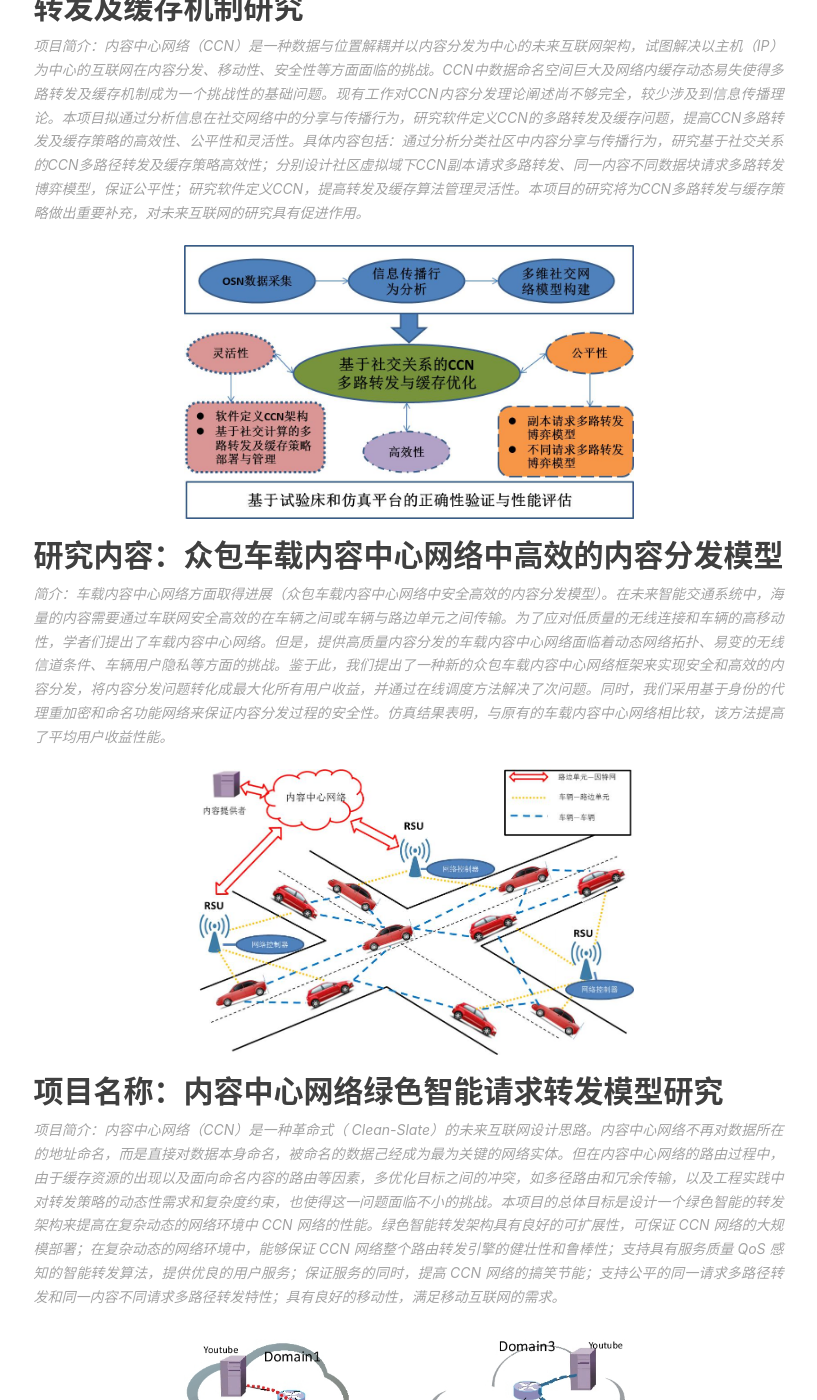
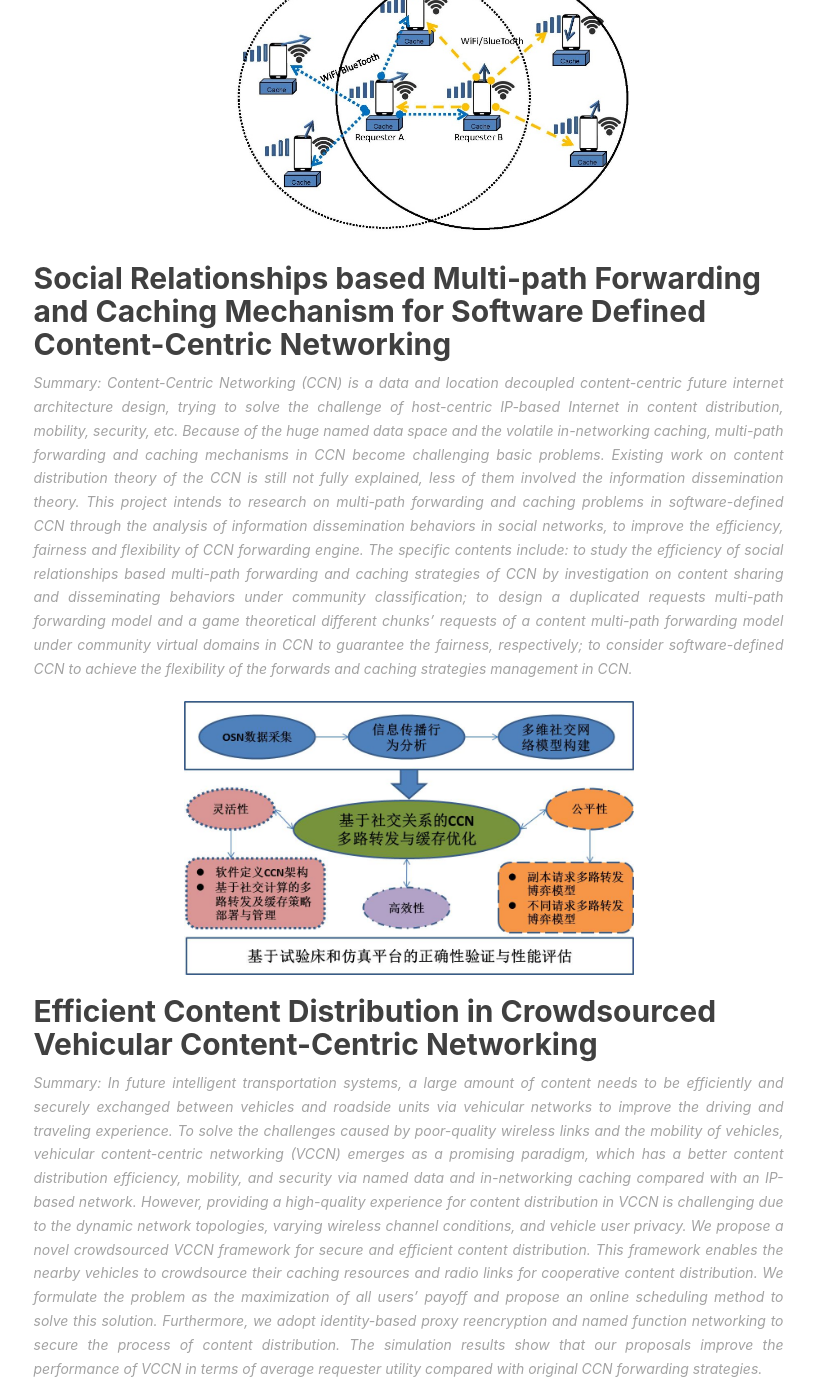
Before and after one commit to cm-li/cm-li.github.io, a Jekyll site: the page built from index.html, in a window 1280 px wide and 1400 px high, scrolled down 1789 px. Shown: the whole window, without its empty margins (134-951 px from the left). Built offline with Jekyll 4.4.1, drawn with Linux system fonts in a browser that asks for light colours; nearby versions of some CDN libraries; comment, search, counter and statistics services are not loaded; some of the changed text lies outside the part shown.

Commit message:
Update index.html

```diff
--- a/index.html
+++ b/index.html
@@ -4,61 +4,52 @@ description: "Thinking will not overcome fear but action will."
 ---
 <div class="post-preview">
   <h2 class="post-title">
-      项目名称：内容中心移动边缘计算网络服务机制研究
+      Service Mechanism of Content-Centric Mobile Edge Computing Networking
   </h2>
   <div class="post-content-preview" style="text-align: justify;">
-    项目简介: 随着移动互联网的发展，智能移动终端的普及，移动互联网数据流量增长迅猛。针对未来互联网所面临的爆炸式数据流量增长与海量资源受限移动智能终端设备连接并存的新挑战，本项目通过研究内容中心移动边缘计算网络（ Content-Centric Mobile Edge Computing Networking， CCMECN）的部署与管理、共享数据缓存、任务卸载等问题，直接对数据和计算命名，将唯一标识的命名计算作为服务，网络内缓存高流行度的可共享计算结果，提高内容中心移动边缘计算网络的部署灵活性与可扩展性、共享计算效率、公平性和移动性，满足未来新型业务的低时延、高能效、高可靠和高移动性的需求。
+      Summary: With the rise of artificial intelligence, autonomous driving, virtual reality and other technologies, the contradiction of the limited resources of mobile terminals and resource demand intensive applications make Mobile Edge Computing be one of the key technologies of 5G. However, as the Internet architecture is evolving from the host-centric model to the content-centric model, IP-based mobile edge computing networks face challenges in content distribution, computing results sharing, mobility, and security. This project tries to explore the design of Content-Centric Mobile Edge Computing Networking (CCMECN). In CCMECN, we directly name the content and calculation, cache the popular shareable content and calculation results in the network, realize efficient content distribution and calculation sharing, and meet the needs of low-latency, energy-efficient, and highly mobile in the future new business.
   </div>
   <div><img style="display:block; width: 60%; margin-top: 20px; margin-right: auto; margin-left: auto;"src="/img/project-study/ccmecn-content-1.jpg"></div>
 </div>
 
 <div class="post-preview">
   <h2 class="post-title">
-      研究内容：众包内容中心移动网络中鲁棒的缓存控制模型
+     Robust Caching Control in Crowdsourced Content-Centric Mobile Networking
   </h2>
   <div class="post-content-preview" style="text-align: justify;">
-      简介：为了提供稳定高质量的内容分发服务，我们首先设计了一个新颖的众包内容中心移动网络框架。邻近的移动用户通过众包他们的缓存资源和无线电链接来互相合作。随后，我们从缓存数据的角度分析了众包内容中心移动网络的性能的上下界。针对用户移动性，为了保证稳定的服务质量，我们提出了一种鲁棒的缓存控制方案。我们使用Kullback-Leibler距离来表征用户移动性分布的不确定性，并将缓存控制问题转换成机会约束的鲁棒性优化。通过评估结果，我们可以看到鲁棒的缓存控制机制不仅可以提供比其他策略更稳定且更高的缓存命中率。
+     Summary: As the global mobile data traffic grows dramatically in recent years, mobile services are shifting from connection-centric communications to content-centric communications. Content-Centric Networking is a promising clean-slate paradigm with the features of named data and in-network caching. However, the content caching and sharing among mobile clients is not yet considered in Content-Centric Mobile Networking (CCMN). To supply a stable high quality of service for content distribution, we design a novel crowdsourced CCMN framework firstly. The vicinal mobile users collaborate with each other by crowdsourcing their caching resources and radio links. Subsequently, we analyze the performance bound of crowdsourced CCMN in perspective of cached data. Furthermore, to guarantee the stability of service quality against user mobility, we propose a robust caching control scheme. We use Kullback-Leibler divergence to characterize user mobility distribution uncertainty and formulate the caching control problem into a chance-constrained robust optimization. By the evaluation results, we can see that the robust caching control mechanism can provide not only a more stable but also higher cache hit ratio than other strategies.
   </div>
   <div><img style="display:block; width: 60%; margin-top: 20px; margin-right: auto; margin-left: auto;"src="/img/project-study/ccmecn-content-2.jpg"></div>
 </div>
 
 <div class="post-preview">
   <h2 class="post-title">
-      项目名称：基于社交关系与软件定义的内容中心网络多路转发及缓存机制研究
+      Social Relationships based Multi-path Forwarding and Caching Mechanism for Software Defined Content-Centric Networking
   </h2>
   <div class="post-content-preview" style="text-align: justify;">
-      项目简介：内容中心网络（CCN）是一种数据与位置解耦并以内容分发为中心的未来互联网架构，试图解决以主机（IP）为中心的互联网在内容分发、移动性、安全性等方面面临的挑战。CCN中数据命名空间巨大及网络内缓存动态易失使得多路转发及缓存机制成为一个挑战性的基础问题。现有工作对CCN内容分发理论阐述尚不够完全，较少涉及到信息传播理论。本项目拟通过分析信息在社交网络中的分享与传播行为，研究软件定义CCN的多路转发及缓存问题，提高CCN多路转发及缓存策略的高效性、公平性和灵活性。具体内容包括：通过分析分类社区中内容分享与传播行为，研究基于社交关系的CCN多路径转发及缓存策略高效性；分别设计社区虚拟域下CCN副本请求多路转发、同一内容不同数据块请求多路转发博弈模型，保证公平性；研究软件定义CCN，提高转发及缓存算法管理灵活性。本项目的研究将为CCN多路转发与缓存策略做出重要补充，对未来互联网的研究具有促进作用。
+     Summary: Content-Centric Networking (CCN) is a data and location decoupled content-centric future internet architecture design, trying to solve the challenge of host-centric IP-based Internet in content distribution, mobility, security, etc. Because of the huge named data space and the volatile in-networking caching, multi-path forwarding and caching mechanisms in CCN become challenging basic problems. Existing work on content distribution theory of the CCN is still not fully explained, less of them involved the information dissemination theory. This project intends to research on multi-path forwarding and caching problems in software-defined CCN through the analysis of information dissemination behaviors in social networks, to improve the efficiency, fairness and flexibility of CCN forwarding engine. The specific contents include: to study the efficiency of social relationships based multi-path forwarding and caching strategies of CCN by investigation on content sharing and disseminating behaviors under community classification; to design a duplicated requests multi-path forwarding model and a game theoretical different chunks’ requests of a content multi-path forwarding model under community virtual domains in CCN to guarantee the fairness, respectively; to consider software-defined CCN to achieve the flexibility of the forwards and caching strategies management in CCN.
   </div>
   <div><img style="display:block; width: 60%; margin-top: 20px; margin-right: auto; margin-left: auto;"src="/img/project-study/socialrelationshipsoftwaredefinition.jpg"></div>
 </div>
 
 <div class="post-preview">
   <h2 class="post-title">
-      研究内容：众包车载内容中心网络中高效的内容分发模型
+      Efficient Content Distribution in Crowdsourced Vehicular Content-Centric Networking
   </h2>
   <div class="post-content-preview" style="text-align: justify;">
-      简介：车载内容中心网络方面取得进展（众包车载内容中心网络中安全高效的内容分发模型）。在未来智能交通系统中，海量的内容需要通过车联网安全高效的在车辆之间或车辆与路边单元之间传输。为了应对低质量的无线连接和车辆的高移动性，学者们提出了车载内容中心网络。但是，提供高质量内容分发的车载内容中心网络面临着动态网络拓扑、易变的无线信道条件、车辆用户隐私等方面的挑战。鉴于此，我们提出了一种新的众包车载内容中心网络框架来实现安全和高效的内容分发，将内容分发问题转化成最大化所有用户收益，并通过在线调度方法解决了次问题。同时，我们采用基于身份的代理重加密和命名功能网络来保证内容分发过程的安全性。仿真结果表明，与原有的车载内容中心网络相比较，该方法提高了平均用户收益性能。
+     Summary: In future intelligent transportation systems, a large amount of content needs to be efficiently and securely exchanged between vehicles and roadside units via vehicular networks to improve the driving and traveling experience. To solve the challenges caused by poor-quality wireless links and the mobility of vehicles, vehicular content-centric networking (VCCN) emerges as a promising paradigm, which has a better content distribution efficiency, mobility, and security via named data and in-networking caching compared with an IP-based network. However, providing a high-quality experience for content distribution in VCCN is challenging due to the dynamic network topologies, varying wireless channel conditions, and vehicle user privacy. We propose a novel crowdsourced VCCN framework for secure and efficient content distribution. This framework enables the nearby vehicles to crowdsource their caching resources and radio links for cooperative content distribution. We formulate the problem as the maximization of all users’ payoff and propose an online scheduling method to solve this solution. Furthermore, we adopt identity-based proxy reencryption and named function networking to secure the process of content distribution. The simulation results show that our proposals improve the performance of VCCN in terms of average requester utility compared with original CCN forwarding strategies.
   </div>
   <div><img style="display:block; width: 60%; margin-top: 20px; margin-right: auto; margin-left: auto;"src="/img/project-study/crowdsourcedvehicularccn.jpg"></div>
 </div>
 
 <div class="post-preview">
   <h2 class="post-title">
-      项目名称：内容中心网络绿色智能请求转发模型研究
+      Green Intelligent Requests Forwarding Model of Content-Centric Networking
   </h2>
   <div class="post-content-preview" style="text-align: justify;">
-      项目简介：内容中心网络（CCN）是一种革命式（ Clean-Slate）的未来互联网设计思路。内容中心网络不再对数据所在的地址命名，而是直接对数据本身命名，被命名的数据己经成为最为关键的网络实体。但在内容中心网络的路由过程中，由于缓存资源的出现以及面向命名内容的路由等因素，多优化目标之间的冲突，如多径路由和冗余传输，以及工程实践中对转发策略的动态性需求和复杂度约束，也使得这一问题面临不小的挑战。本项目的总体目标是设计一个绿色智能的转发架构来提高在复杂动态的网络环境中 CCN 网络的性能。绿色智能转发架构具有良好的可扩展性，可保证 CCN 网络的大规模部署；在复杂动态的网络环境中，能够保证 CCN 网络整个路由转发引擎的健壮性和鲁棒性；支持具有服务质量 QoS 感知的智能转发算法，提供优良的用户服务；保证服务的同时，提高 CCN 网络的搞笑节能；支持公平的同一请求多路径转发和同一内容不同请求多路径转发特性；具有良好的移动性，满足移动互联网的需求。
+      Summary: Content-Centric Network (CCN) is a Clean-Slate future Internet design idea. CCN no longer names the address where the data is located, but directly names the data itself. The named data has become the most critical network entity. However, due to the emergence of caching, routing of named content, conflicts between multiple optimization targets, such as multipath routing and redundant transmission, how to design routing and forwarding strategies in CCN is a challenge issue. The goal of this project is to design a green and intelligent forwarding mechanism to improve the performance of CCN in complex and dynamic network environments. The green intelligent forwarding architecture need to have good scalability to ensure large-scale deployment of CCN. In a complex and dynamic network environment, it can ensure the robustness of the routing and forwarding engine of CCN. It can provide excellent user service by supporting QoS aware Intelligent forwarding algorithm; supporting multi-path forwarding for the same request and different requests of the same content; satisfying the mobile internet Demand.
   </div>
   <div><img style="display:block; width: 60%; margin-top: 20px; margin-right: auto; margin-left: auto;"src="/img/project-study/greenintelligentrequestforwardingmodelCCN.jpg"></div>
 </div>
 
-<div class="post-preview">
-  <h2 class="post-title">
-      项目名称：海生动物疫病诊断及海鲜品质量安全追溯系统平台关键技术研发
-  </h2>
-  <div class="post-content-preview" style="text-align: justify;">
-      简介：本项目针对当前我国海产品疫情及养殖环境生态污染之严峻形势，通过开发基于核酸特异性扩增的环介导等温扩增技术（LAMP）的手持式海生动物疫病诊断仪，实现对海生动物产品的快速诊断；在此基础上，运用多维大数据与相关分析技术、云计算与可视化技术，进行海产品产业链监控溯源多源数据采集与处理，开展海生动物生产、销售过程跟踪追溯与监控，进一步建立海产品疫病及其海岸养殖区域间关联分析模型，为政府、企业及消费者提供先进技术与实用手段，提高海产品竞争力，保障居民食品安全，监控海洋生态环境。
-  </div>
-  <div><img style="display:block; width: 60%; margin-top: 20px; margin-right: auto; margin-left: auto;"src="/img/project-study/marineanimalseafoodtraceabilitysystem-1.jpg"></div>
-  <div><img style="display:block; width: 60%; margin-top: 20px; margin-right: auto; margin-left: auto;"src="/img/project-study/marineanimalseafoodtraceabilitysystem-2.jpg"></div>
 </div>
```
